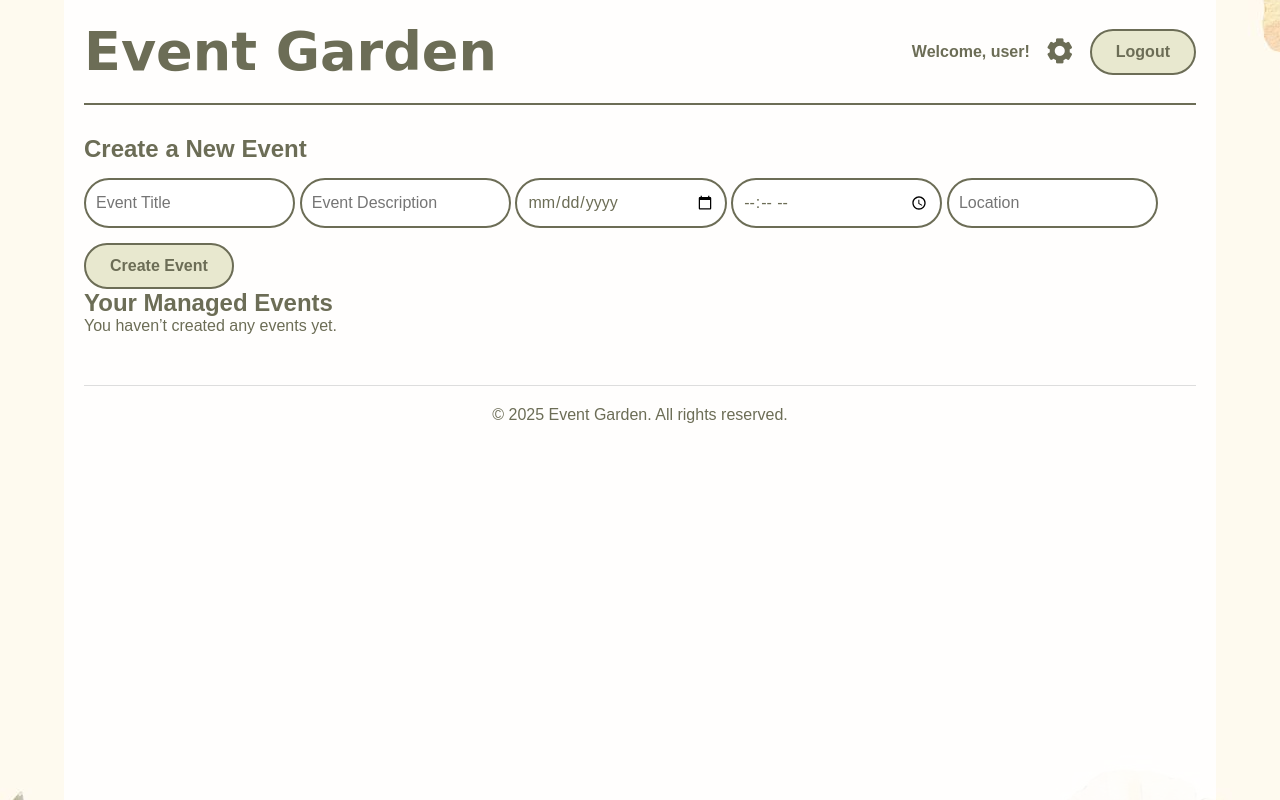
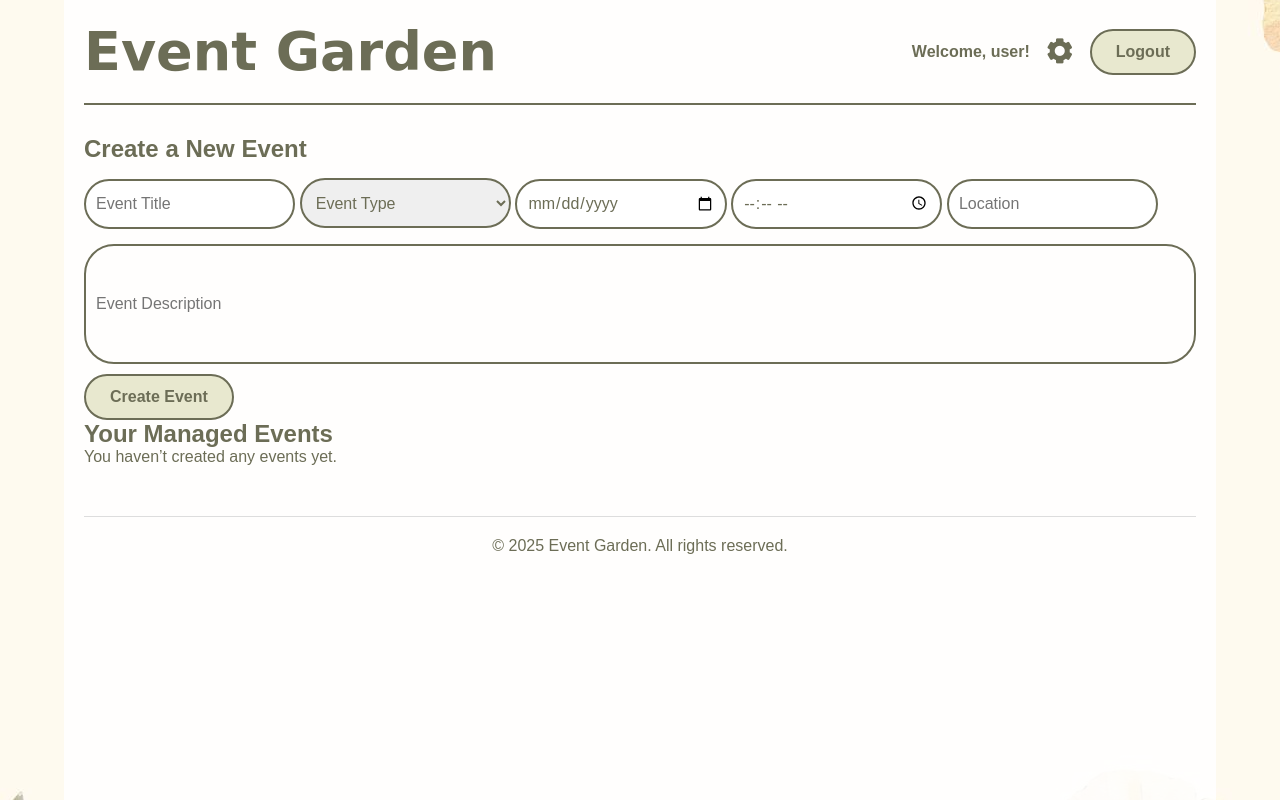
Before and after one commit to AllysonMorgan/INFSCI-0201-Final-Project, a Flask app: page /manager_dashboard in a window 1280 px wide. Run offline with Flask 3, Linux system fonts and the light colour scheme; a user stored in the database is signed in; some web fonts are replaced.

Commit message:
Add files via upload

```diff
--- a/static/styles.css
+++ b/static/styles.css
@@ -96,6 +96,19 @@ h1, h2, h3 {
     font-size: 16px;
     color: #6c6d56;
     padding: 20px 45px 20px 20px;
+}
+
+.big_input_box{
+    width: 100%;
+    height: 120px;
+    background: transparent;
+    outline: none;
+    border: 2px solid #6c6d56;
+    border-radius: 30px;
+    font-size: 16px;
+    color: #6c6d56;
+    padding: 10px 10px 10px 10px;
+    margin:0px 10px 10px 0px
 }
 
 .input_box input::placeholder {
--- a/templates/manager_landing.html
+++ b/templates/manager_landing.html
@@ -30,10 +30,17 @@
                 <h2>Create a New Event</h2>
                 <form action="{{ url_for('create_event') }}" method="POST" class="create-event-form">
                     <input class="event_input_box" type="text" name="title" placeholder="Event Title" required>
-                    <input class="event_input_box" name="description" placeholder="Event Description" required>
+                    <select class="event_input_box" name="event_type" placeholder="Event Type" required>
+                        <option value="" disabled selected>Event Type</option>
+                        <option>Conference</option>
+                        <option>Workshop</option>
+                        <option>Meetup</option>
+                        <option>Other</option>
+                    </select>
                     <input class="event_input_box" type="date" name="date" required>
                     <input class="event_input_box" type="time" name="time" required>
                     <input class="event_input_box" type="text" name="location" placeholder="Location" required>
+                    <input class="big_input_box" name="description" placeholder="Event Description" required>
                     <button type="submit" class="button">Create Event</button>
                 </form>
             </section>
```
Also changed, not shown: instance/events.db.
